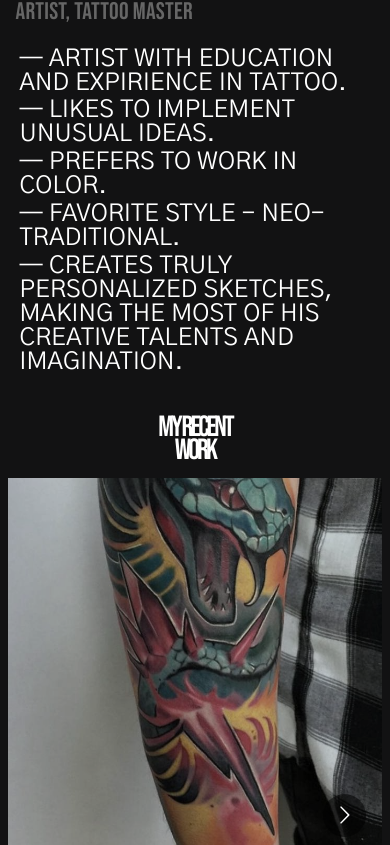
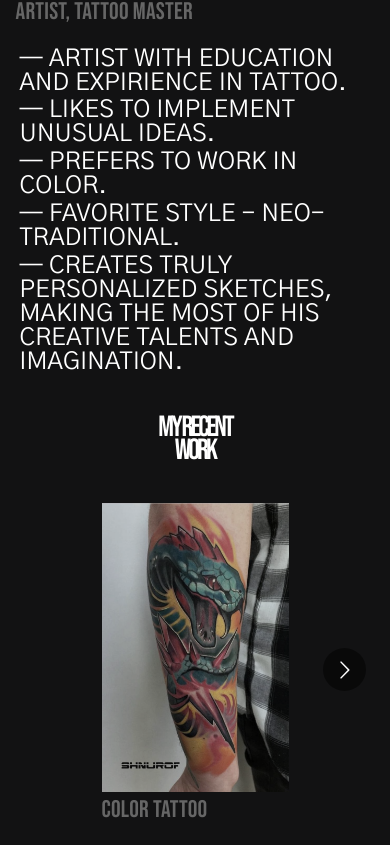
Before and after one commit to TheVaal/tattoo, a React (Create React App) app: page / in a window 390 px wide. Shown: the part 1155-2000 px from the top of the page. Built offline with nearby package versions, Linux system fonts and the light colour scheme.

Commit message:
fixed layout

```diff
--- a/src/App.css
+++ b/src/App.css
@@ -174,7 +174,7 @@ a{
   text-decoration: none;
 }
 .App-footer{
-  max-height: 100vh;
+  max-height: 100%;
   max-width: calc(100vw - 12vmin);
   display: flex;
   flex-direction: column;
@@ -266,7 +266,8 @@ a{
  }
 
  .App-content{
-  min-height: 100vh;
+  min-height: 100px;
+  max-height: 100%;
   max-width: 100vw;
   padding:4vmin;
   display: flex;
@@ -379,6 +380,7 @@ a{
 .App-card-column img{
   width: auto;
   height: auto;
+  max-height: 100%;
   max-width: calc(50vw - 8vmin);
 }
 
@@ -754,9 +756,8 @@ a{
     padding: 0;
   }
   .gallery-item{
-    width: 100%;
-    height: auto;
-    max-height: 50%;
+    width: 50%;
+    height: 100%;
     max-width: 100%;
     justify-content: center;
     padding: 0 0 1em 0;
@@ -765,8 +766,8 @@ a{
   .gallery-item img {
     display: block;
     height: auto;
-    max-height: 50%;
-    max-width: calc(100vw);
+    max-height: 100%;
+    max-width: 100%;
 }
   .gallery-spacer{display: none;}
 }
```
